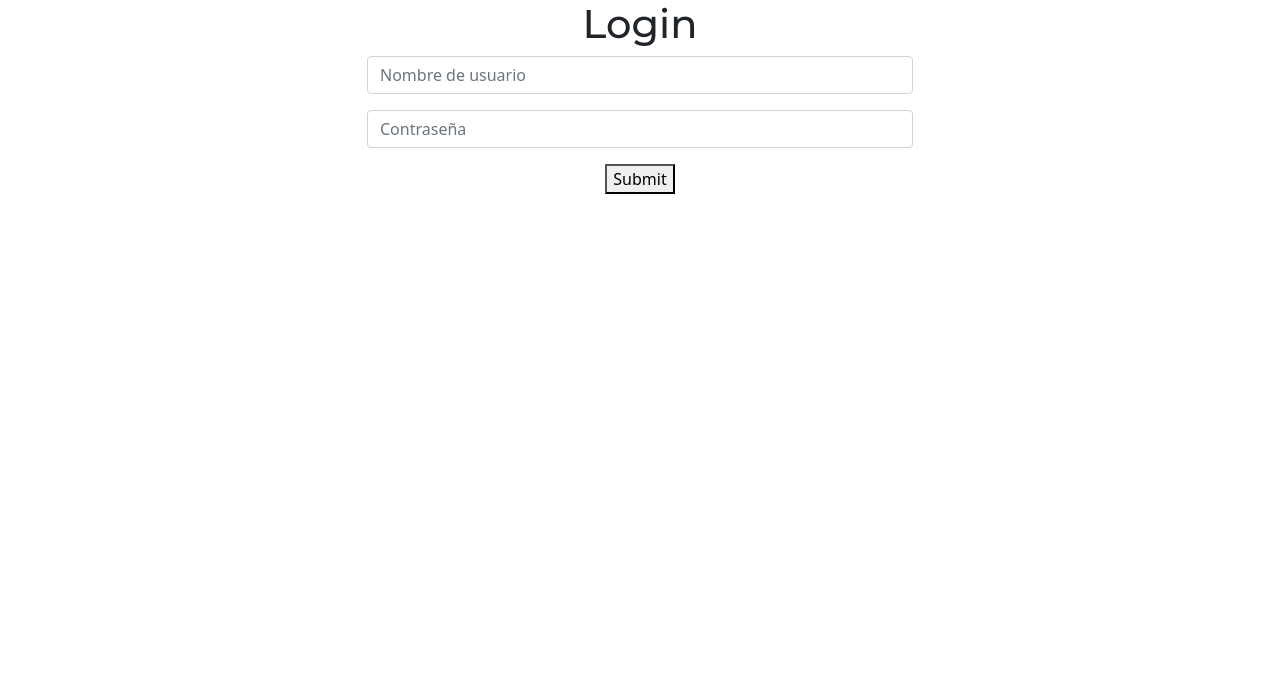
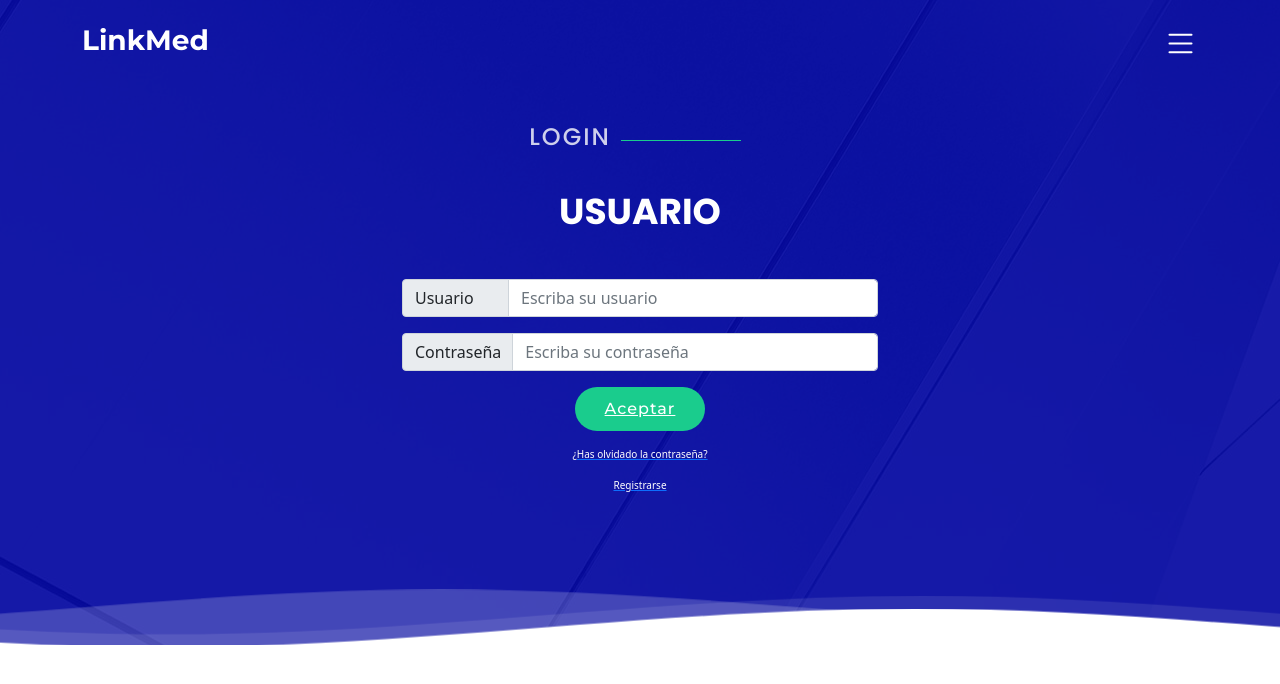
Before and after one commit to Miguelork/Frontend_IS, a React (Create React App) app: page /login in a window 1280 px wide. Shown: the top 684 px of the page. Built offline with nearby package versions, Linux system fonts and the light colour scheme.

Commit message:
Mejoras en Register y en Login. Además se cambio el Header

```diff
--- a/src/components/Header.jsx
+++ b/src/components/Header.jsx
@@ -13,7 +13,7 @@ const Header = () => {
       <header id="header" className="fixed-top d-flex align-items-center header-transparent">
           <div className="container d-flex align-items-center">
             <div className="logo mr-auto">
-                <h1 className="text-light"><a href="index.html"><span>LinkMed</span></a></h1>
+                <h1 className="text-light"><a href="/"><span>LinkMed</span></a></h1>
                 {/* Uncomment below if you prefer to use an image logo */}
                 {/* <a href="index.html"><img src="assets/img/logo.png" alt="" class="img-fluid"></a>*/}
             </div>
--- a/src/components/Inicio.jsx
+++ b/src/components/Inicio.jsx
@@ -1,4 +1,5 @@
 import React from 'react';
+import { Link } from 'react-router-dom';
 import Header from './Header';
 import Wave from './Wave';
 
@@ -14,7 +15,9 @@ const Inicio = () => {
                   <h1>Bienvenidos a <span>LinkMed</span></h1>
                   <h2>Conocimiento especializado, al alcance de tu mano</h2>
                   <div className="text-center text-lg-left">
-                    <a href="#about" className="mr-2 btn-get-started scrollto">Comienza Ahora</a>
+                    <Link to="/login">
+                      <a className="mr-2 btn-get-started scrollto">Comienza Ahora</a>
+                    </Link>
                     <a href="#about" className="ml-2 btn-get-started scrollto">Ver Video</a>
                   </div>
                 </div>
--- a/src/components/Login.jsx
+++ b/src/components/Login.jsx
@@ -1,38 +1,61 @@
 import React from 'react'
-import Header from './Header';
+import { Link } from 'react-router-dom';
+import Header from './Header'
+import Wave from './Wave'
 
-
-class Login extends React.Component {
-
-    handleSubmit(event) {
-        alert("Submit presionado");
+function login() {
+    alert("Pulse");
 }
 
-    render(){
+const Login = () => {
     return (
-            <div class="container login-form">
-                <h1>Login</h1>
-            <div class="form">
-                <form onSubmit={this.handleSubmit}>
-                    <div class="form-content">
-                        <div class="row justify-content-center">
-                            <div class="col-md-6">
-                                <div class="form-group">
-                                    <input type="text" class="form-control" placeholder="Nombre de usuario" value=""/>
+        <div>
+        <Header></Header>
+        {/* ======= Hero Section ======= */}
+        <section id="hero">
+            <section id="pricing" className="pricing" style={{"padding":"1rem"}}>
+                <div className="container" style={{"max-width":"500px"}}>
+                <div className="section-title" data-aos="fade-up">
+                  <h2>Login</h2>
+                  <p style={{"color":"white"}}>Usuario</p>
                </div>
-                                <div class="form-group">
-                                    <input type="text" class="form-control" placeholder="Contraseña" value=""/>
+               <div className="row" data-aos="fade-left">
+               <form role="form" class="php-email-form" style={{"width":"100%"}}>
+               <input type="hidden" id="tipoD"/>
+               <div className="input-group mb-3">
+                <div className="input-group-prepend">
+                    <span className="input-group-text" style={{"width":"108px","text-align":"center"}}>Usuario</span>
+                </div>
+                <input type="text" id="user" className="form-control" placeholder="Escriba su usuario" />
+                </div>
+                <div className="input-group mb-3">
+                <div className="input-group-prepend">
+                    <span className="input-group-text" >Contraseña</span>
+                </div>
+                <input type="password" id="password" className="form-control" placeholder="Escriba su contraseña" />
+                </div>
+                     <div class="mb-3">
+                        <div style={{"display":"none" , "color":"white"}}>¡Ha ocurrido un error!</div>
+                     </div>
+                     <div class="text-center"><a href="#" onClick={ login } className="btn-get-started scrollto">Aceptar</a></div>
+                  </form>
+                  <Link to="/">
+                  <p style={{"color":"white","font-size":"10px","margin-top":"1rem"}}>¿Has olvidado la contraseña?</p>
+                  </Link>
+                  <Link to="/register">
+                  <p style={{"color":"white","font-size":"10px"}}>Registrarse</p>
+                  </Link>
                </div>
                 </div>
+            </section>
+            {/* End Pricing Section */}
+            <div>
             </div>
-                        <button type="submit" class="btnSubmit">Submit</button>
+            <Wave />
+        </section>
+        {/* End Hero */}
         </div>
-                </form>
-            </div>
-            </div>
-        );
-    }
-
+    )
 }
 
 export default Login
--- a/src/components/Register.jsx
+++ b/src/components/Register.jsx
@@ -32,8 +32,32 @@ function registrarDoctor() {
     Doctor.email = document.getElementById("emailD").value;
     Doctor.direccion = document.getElementById("direccionD").value;
     Doctor.especialidades = document.getElementById("especialidadesD").value;
-    Doctor.hora = document.getElementById("horaD").value;
+    Doctor.horaIncial = document.getElementById("horaInicialD").value;
+    Doctor.horaFinal = document.getElementById("horaFinalD").value;
     console.log(Doctor)
+   // Envio POST al backend
+    fetch('https://dblinkmed.herokuapp.com/crearUsuario', {
+    method: 'POST',
+    headers: { 'Content-Type': 'application/json' },
+    body: JSON.stringify({ query: `
+    {
+       "tipo": "${Doctor.tipo}"
+       "nombre": "${Doctor.nombre}",
+       "apellido": "${Doctor.apellido}",
+       "user": "${Doctor.user}",
+       "password": "${Doctor.password}",
+       "telefono": "${Doctor.telefono}",
+       "email": "${Doctor.email}",
+       "direccion": "${Doctor.direccion}",
+       "especialidades": "${Doctor.especialidades}",
+       "horaIncial": "${Doctor.horaIncial}",
+       "horaFinal": "${Doctor.horaFinal}"
+   }
+        ` }),
+    })
+    .then(res => res.json())
+    .then(res => console.log(res))
+
 }
 
 function registrarPaciente() {
@@ -127,46 +151,84 @@ const Register = () => {
                <input type="hidden" id="tipoD"/>
                      <div class="form-row">
                         <div class="col-md-6 form-group">
-                           <input type="text" class="form-control" id="nombreD" placeholder="Escriba su Nombre" data-rule="minlen:4" data-msg="Please enter at least 4 chars" />
-                           <div class="validate"></div>
+                        <div className="input-group">
+                              <div className="input-group-prepend">
+                                 <span className="input-group-text" >Nombre</span>
+                              </div>
+                              <input type="text" id="nombreD" className="form-control" placeholder="Escriba su nombre" />
+                           </div>
                         </div>
                         <div class="col-md-6 form-group">
-                           <input type="text" class="form-control" id="apellidoD" placeholder="Escriba su Apellido" data-rule="email" data-msg="Please enter a valid email" />
-                           <div class="validate"></div>
+                        <div className="input-group">
+                              <div className="input-group-prepend">
+                                 <span className="input-group-text" >Apellido</span>
+                              </div>
+                              <input type="text" id="apellidoD" className="form-control" placeholder="Escriba su apellido" />
+                           </div>
                         </div>
                      </div>
                      <div class="form-row">
                         <div class="col-md-6 form-group">
-                           <input type="text" class="form-control" id="userD" placeholder="Escriba su Usuario" data-rule="minlen:4" data-msg="Please enter at least 4 chars" />
-                           <div class="validate"></div>
+                        <div className="input-group">
+                              <div className="input-group-prepend">
+                                 <span className="input-group-text" >Usuario </span>
+                              </div>
+                              <input type="text" id="userD" className="form-control" placeholder="Escriba su usuario" />
+                           </div>
                         </div>
                         <div class="col-md-6 form-group">
-                           <input type="password" class="form-control" id="passwordD" placeholder="Escriba su Contraseña" data-rule="email" data-msg="Please enter a valid email" />
-                           <div class="validate"></div>
+                        <div className="input-group">
+                              <div className="input-group-prepend">
+                                 <span className="input-group-text" >Contraseña</span>
+                              </div>
+                              <input type="password" id="passwordD" className="form-control" placeholder="Escriba su contraseña" />
+                           </div>
                         </div>
                      </div>
                      <div class="form-row">
                         <div class="col-md-6 form-group">
-                           <input type="text" class="form-control" id="telefonoD" placeholder="Escriba su Teléfono " data-rule="minlen:4" data-msg="Please enter at least 4 chars" />
-                           <div class="validate"></div>
+                        <div className="input-group">
+                              <div className="input-group-prepend">
+                                 <span className="input-group-text" >Teléfono</span>
+                              </div>
+                              <input type="text" id="telefonoD" className="form-control" placeholder="Escriba su teléfono" />
+                           </div>
                         </div>
                         <div class="col-md-6 form-group">
-                           <input type="email" class="form-control" id="emailD" placeholder="Escriba su Email" data-rule="email" data-msg="Please enter a valid email" />
-                           <div class="validate"></div>
+                        <div className="input-group">
+                              <div className="input-group-prepend">
+                                 <span className="input-group-text" >Email</span>
+                              </div>
+                              <input type="email" id="emailD" className="form-control" placeholder="Escriba su email" />
+                           </div>
                         </div>
                      </div>
                      <div class="form-group">
-                           <input type="text" class="form-control" id="direccionD" placeholder="Escriba su Dirección" data-rule="email" data-msg="Please enter a valid email" />
-                           <div class="validate"></div>
+                     <div className="input-group">
+                           <div className="input-group-prepend">
+                              <span className="input-group-text" >Dirección</span>
+                           </div>
+                           <input type="text" id="direccionD" className="form-control" placeholder="Escriba su dirección" />
+                        </div>
                         </div>
                         <div class="form-row">
                         <div class="col-md-6 form-group">
-                           <input type="text" class="form-control" id="especialidadesD" placeholder="Escriba su Especialidades" data-rule="minlen:4" data-msg="Please enter at least 4 chars" />
-                           <div class="validate"></div>
+                        <div className="input-group">
+                           <div className="input-group-prepend">
+                              <span className="input-group-text" >Especialidades</span>
+                           </div>
+                           <input type="text" id="especialidadesD" className="form-control" placeholder="Escriba su especialidades" />
+                        </div>
                         </div>
                         <div class="col-md-6 form-group">
-                           <input type="text" class="form-control" id="horaD" placeholder="Escriba su Hora de atención. Ej: 8:00AM a 11:00AM" data-rule="email" data-msg="Please enter a valid email" />
-                           <div class="validate"></div>
+                        <div className="input-group">
+                           <div className="input-group-prepend">
+                              <span className="input-group-text" >Horas de atención</span>
+                           </div>
+                           <input type="time" id="horaInicialD" className="form-control" />
+                           <span className="input-group-text" >Hasta</span>
+                           <input type="time" id="horaFinalD" className="form-control" />
+                        </div>
                         </div>
                      </div>
                      <div class="mb-3">
@@ -190,47 +252,76 @@ const Register = () => {
                   <form role="form" class="php-email-form" style={{"width":"100%"}}>
                      <div class="form-row">
                         <div class="col-md-6 form-group">
-                           <input type="text" class="form-control" id="nombreP" placeholder="Escriba su Nombre" data-rule="minlen:4" data-msg="Please enter at least 4 chars" />
-                           <div class="validate"></div>
+                           <div className="input-group">
+                              <div className="input-group-prepend">
+                                 <span className="input-group-text" >Nombre</span>
+                              </div>
+                              <input type="text" id="nombreP" className="form-control" placeholder="Escriba su nombre" />
+                           </div>
                         </div>
                         <div class="col-md-6 form-group">
-                           <input type="text" class="form-control" id="apellidoP" placeholder="Escriba su Apellido" data-rule="email" data-msg="Please enter a valid email" />
-                           <div class="validate"></div>
+                           <div className="input-group">
+                              <div className="input-group-prepend">
+                                 <span className="input-group-text" >Apellido</span>
+                              </div>
+                              <input type="text" id="apellidoP" className="form-control" placeholder="Escriba su apellido" />
+                           </div>
                         </div>
                      </div>
                      <div class="form-row">
                         <div class="col-md-6 form-group">
-                           <input type="text" class="form-control" id="userP" placeholder="Escriba su Usuario" data-rule="minlen:4" data-msg="Please enter at least 4 chars" />
-                           <div class="validate"></div>
+                           <div className="input-group">
+                              <div className="input-group-prepend">
+                                 <span className="input-group-text" >Usuario </span>
+                              </div>
+                              <input type="text" id="userP" className="form-control" placeholder="Escriba su usuario" />
+                           </div>
                         </div>
                         <div class="col-md-6 form-group">
-                           <input type="password" class="form-control" id="passwordP" placeholder="Escriba su Contraseña" data-rule="email" data-msg="Please enter a valid email" />
-                           <div class="validate"></div>
+                           <div className="input-group">
+                              <div className="input-group-prepend">
+                                 <span className="input-group-text" >Contraseña</span>
+                              </div>
+                              <input type="password" id="passwordP" className="form-control" placeholder="Escriba su contraseña" />
+                           </div>
                         </div>
                      </div>
                      <div class="form-row">
                         <div class="col-md-6 form-group">
-                           <input type="text" class="form-control" id="telefonoP" placeholder="Escriba su Teléfono " data-rule="minlen:4" data-msg="Please enter at least 4 chars" />
-                           <div class="validate"></div>
+                           <div className="input-group">
+                              <div className="input-group-prepend">
+                                 <span className="input-group-text" >Teléfono</span>
+                              </div>
+                              <input type="text" id="telefonoP" className="form-control" placeholder="Escriba su teléfono" />
+                           </div>
                         </div>
                         <div class="col-md-6 form-group">
-                           <input type="email" class="form-control" id="emailP" placeholder="Escriba su Email" data-rule="email" data-msg="Please enter a valid email" />
-                           <div class="validate"></div>
+                           <div className="input-group">
+                              <div className="input-group-prepend">
+                                 <span className="input-group-text" >Email</span>
+                              </div>
+                              <input type="email" id="emailP" className="form-control" placeholder="Escriba su email" />
+                           </div>
                         </div>
                      </div>
                      <div class="form-group">
-                           <input type="text" class="form-control" id="direccionP" placeholder="Escriba su Dirección" data-rule="email" data-msg="Please enter a valid email" />
-                           <div class="validate"></div>
+                        <div className="input-group">
+                           <div className="input-group-prepend">
+                              <span className="input-group-text" >Dirección</span>
+                           </div>
+                           <input type="text" id="direccionP" className="form-control" placeholder="Escriba su dirección" />
                         </div>
+                     </div>
                      <div class="mb-3">
-                        <div style={{"display":"none" , "color":"white"}}>¡Ha ocurrido un error!</div>
+                        <div style={{"display":"none" , "color":"white"}}>¡Ha ocurrido un error!
                      </div>
-                     <div class="text-center"><a href="#" onClick={ registrarPaciente }  className="btn-get-started scrollto">Aceptar</a></div>
-                  </form>
                </div>
+               <div class="text-center"><a href="#" onClick={ registrarPaciente }  className="btn-get-started scrollto">Aceptar</a></div>
+               </form>
             </div>
-         </section>
-         {/* End Features Section */}
+      </div>
+      </section>
+      {/* End Features Section */}
       </div>
       <Wave />
    </section>
```
Lines whose indentation alone changed are shown as unchanged.
